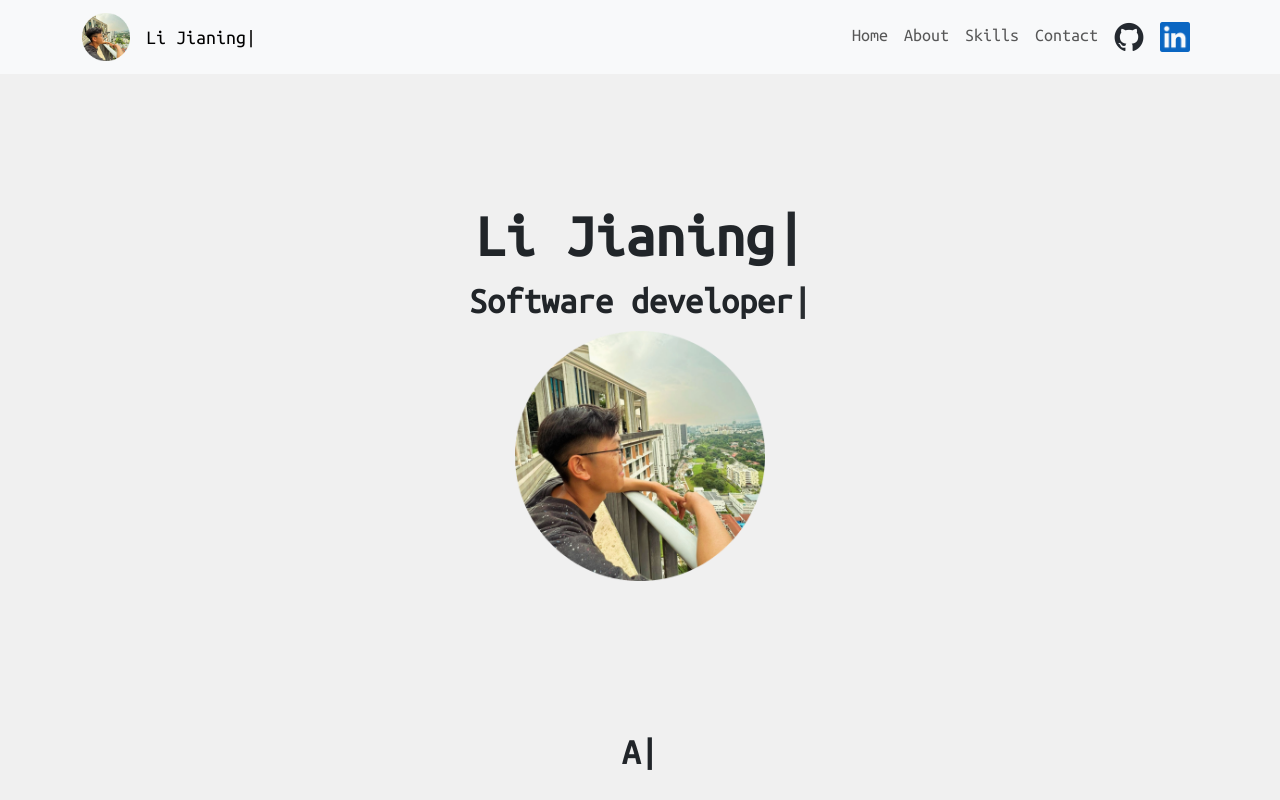
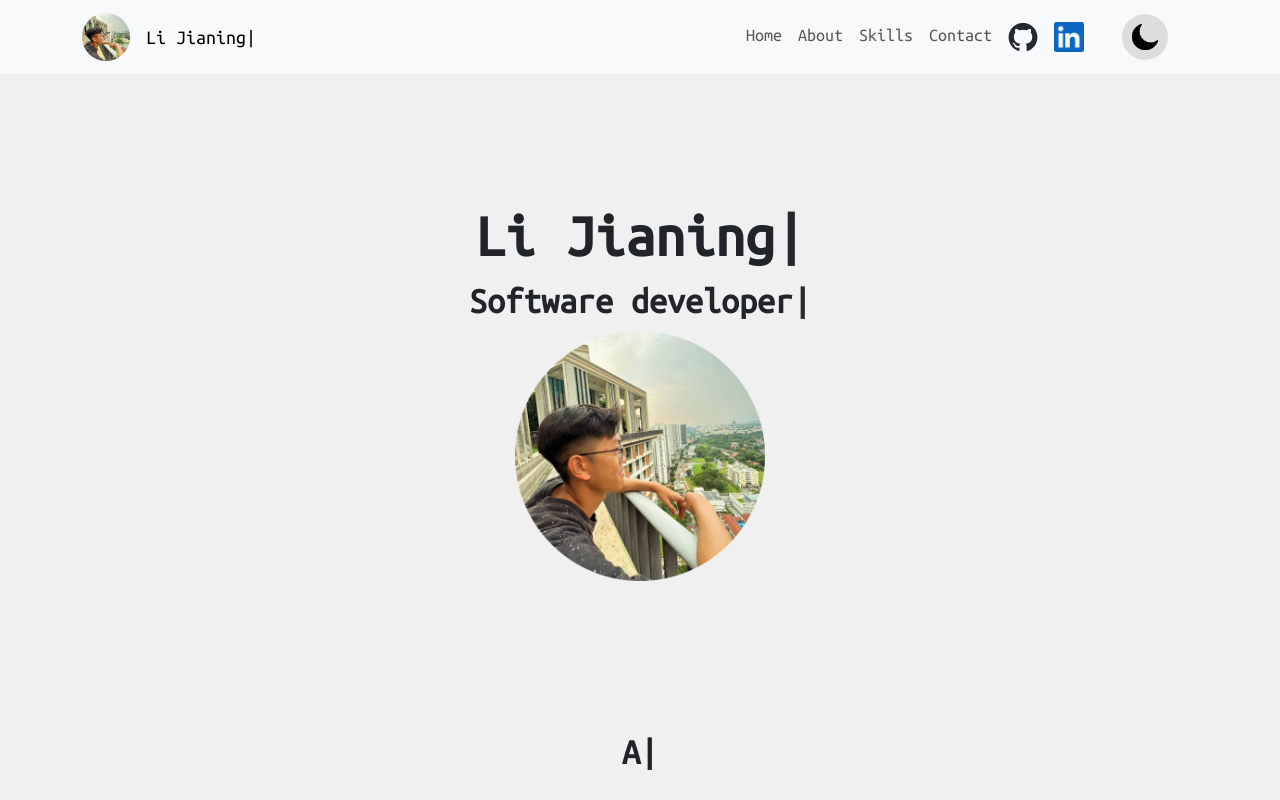
Before and after one commit to greeenfrog/my-app, a React (Create React App) app: page / in a window 1280 px wide. Shown: the top 800 px of the page. Built offline with nearby package versions, Linux system fonts and the light colour scheme.

Commit message:
Add dark-mode button

```diff
--- /dev/null
+++ b/src/DarkModeButton.css
@@ -0,0 +1,15 @@
+#dark-mode-container {
+  margin: 0 30px;
+}
+
+.dark-mode-btn {
+  border-radius: 24px;
+  background-color: #ddd;
+  border: 0;
+  padding: 8px;
+  margin: auto;
+}
+
+.dark-mode-btn:hover {
+  background-color: #aaa !important;
+}
--- /dev/null
+++ b/src/DarkModeButton.js
@@ -0,0 +1,25 @@
+import { useState } from 'react';
+import ToggleButton from 'react-bootstrap/ToggleButton';
+import './DarkModeButton.css'
+
+function DarkModeButton() {
+  const [checked, setChecked] = useState(false);
+  return (
+    <div id="dark-mode-container">
+      <ToggleButton
+        className="dark-mode-btn"
+      >
+        {/* <div> */}
+          <img
+            src="/navigation/dark-mode.png"
+            width="30"
+            height="30"
+            alt="Dark mode"
+          />
+        {/* </div> */}
+      </ToggleButton>
+    </div>
+  );
+}
+
+export default DarkModeButton;
--- a/src/Navigation.js
+++ b/src/Navigation.js
@@ -2,6 +2,7 @@ import Container from 'react-bootstrap/Container';
 import Nav from 'react-bootstrap/Nav';
 import Navbar from 'react-bootstrap/Navbar';
 import TypedText from './TypedText';
+import DarkModeButton from './DarkModeButton';
 
 function Navigation({ brand }) {
   return (
@@ -34,13 +35,14 @@ function Navigation({ brand }) {
               />
             </Nav.Link>
             <Nav.Link href="https://www.linkedin.com/in/jianing-li-a12594150/">
-            <img
+              <img
                 src="/navigation/in-blue.png"
                 width="30"
                 height="30"
                 alt="LinkedIn"
               />
             </Nav.Link>
+            <DarkModeButton />
           </Nav>
         </Navbar.Collapse>
       </Container>
```
